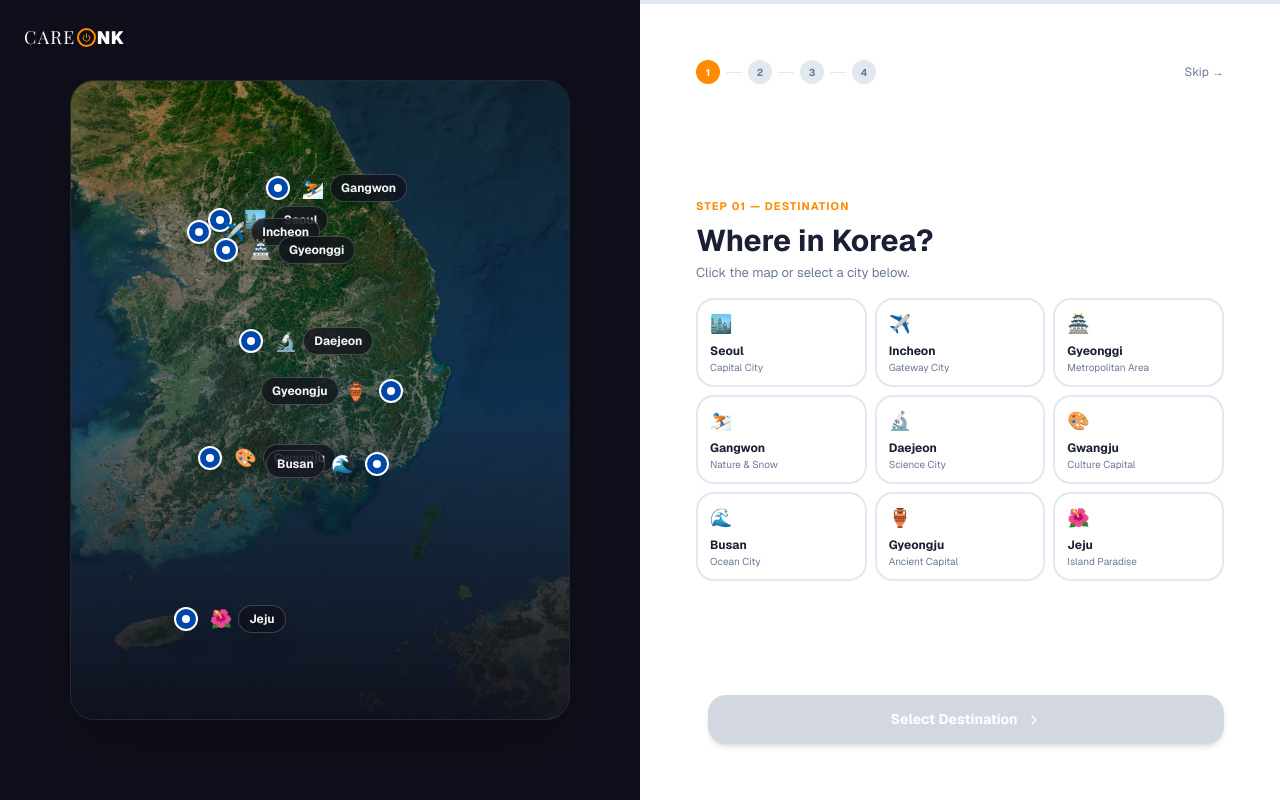
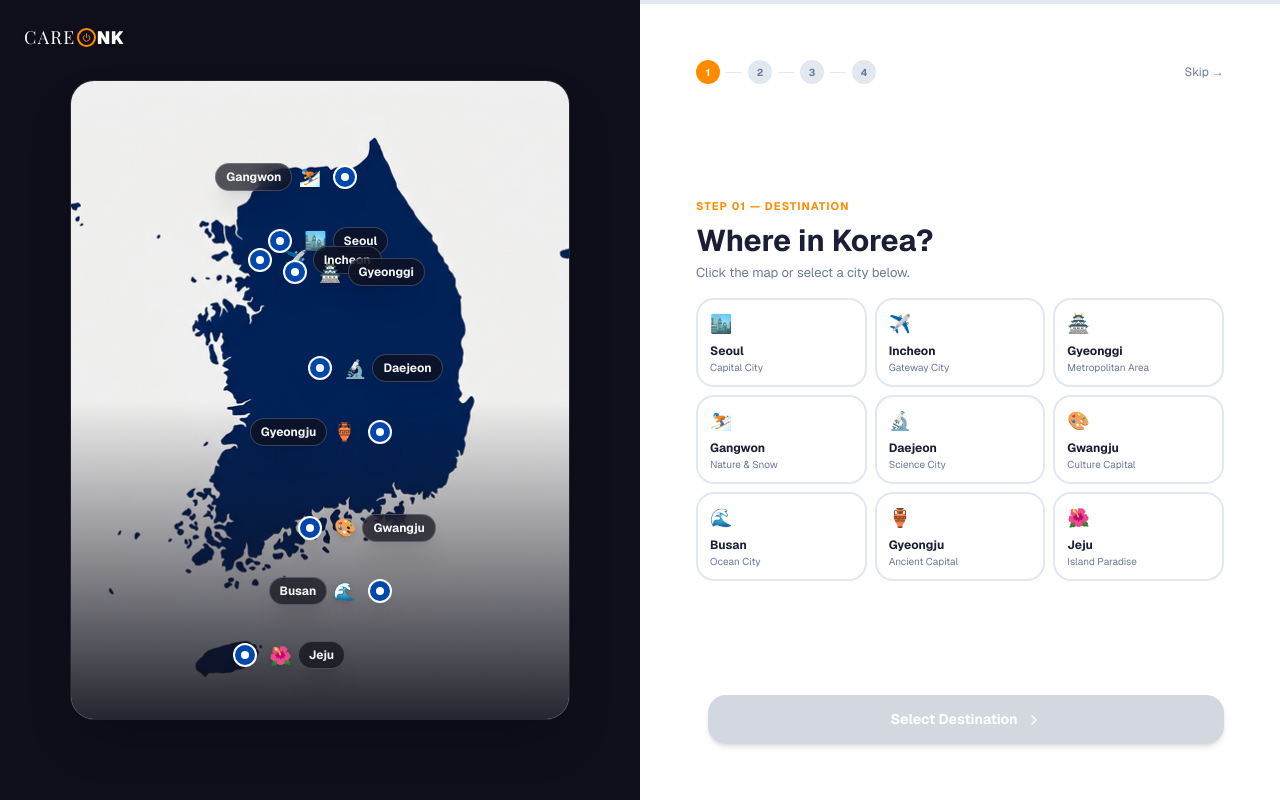
Before and after one commit to hanseo8/careonk, a Next.js app: page /get-started in a window 1280 px wide. Built offline with nearby package versions, Linux system fonts and the light colour scheme.

Commit message:
feat: replace satellite map with illustration map and hardcode interactive markers

```diff
--- a/components/onboarding/onboarding-flow.tsx
+++ b/components/onboarding/onboarding-flow.tsx
@@ -9,45 +9,21 @@ import {
 } from "lucide-react"
 
 // ─── Geographic coords → Image Percentages ─────────────────────────────────────
-// Base satellite image bounding box (ArcGIS Export)
-// bbox: [125.0, 33.0, 131.0, 39.0] (lon_min, lat_min, lon_max, lat_max)
-const geoToPercent = (lon: number, lat: number) => {
-    // 1. Web Mercator Projection for Y-axis (lat to y)
-    const latToY = (latitude: number) => Math.log(Math.tan((Math.PI / 4) + (latitude * Math.PI / 180) / 2));
-
-    const lonMin = 125.0; // West Sea (Yellow Sea)
-    const lonMax = 131.5; // East Sea (Sea of Japan) including Ulleungdo
-    const latMin = 32.5; // South Sea (Below Jeju)
-    const latMax = 39.0; // North (Just above Seoul/Gangwon)
-
-    const yMin = latToY(latMin);
-    const yMax = latToY(latMax);
-    const yTarget = latToY(lat);
-
-    // X is purely linear for longitude in Web Mercator
-    const x = ((lon - lonMin) / (lonMax - lonMin)) * 100;
-    // Y is inverted (0% is top, 100% is bottom)
-    const y = ((yMax - yTarget) / (yMax - yMin)) * 100;
-
-    // Additional manual calibration offsets can be tweaked here if the projection slightly differs
-    const xOffset = -0.5; // slight manual tune left
-    const yOffset = -1.0; // slight manual tune up
-
-    return { x: x + xOffset, y: y + yOffset };
-};
+// The geoToPercent formula has been removed to allow direct visual hardcoding
+// of the map markers on the newly generated illustration map.
 
 // ─── Cities ──────────────────────────────────────────────────────────────────
-// Returns to exact geographic coordinates without the dispersed scatter effect
+// Fixed static coordinates explicitly matching the custom illustration map
 const regions = [
-    { id: "seoul", name: "Seoul", sub: "Capital City", emoji: "🏙️", available: 24, theme: "Medical, Shopping, Culture", ...geoToPercent(126.98, 37.57) },
-    { id: "incheon", name: "Incheon", sub: "Gateway City", emoji: "✈️", available: 8, theme: "Airport, K-Pop, Chinatown", ...geoToPercent(126.70, 37.45) },
-    { id: "gyeonggi", name: "Gyeonggi", sub: "Metropolitan Area", emoji: "🏯", available: 12, theme: "Suwon, Nami Island, DMZ", ...geoToPercent(127.05, 37.27) },
-    { id: "gangwon", name: "Gangwon", sub: "Nature & Snow", emoji: "⛷️", available: 6, theme: "Ski Resorts, East Sea, Mountains", ...geoToPercent(127.73, 37.88) },
-    { id: "daejeon", name: "Daejeon", sub: "Science City", emoji: "🔬", available: 7, theme: "EXPO Science Park, Gyeryongsan, Spa", ...geoToPercent(127.38, 36.35) },
-    { id: "gwangju", name: "Gwangju", sub: "Culture Capital", emoji: "🎨", available: 5, theme: "Art Biennale, Mudeungsan, Local Cuisine", ...geoToPercent(126.85, 35.16) },
-    { id: "busan", name: "Busan", sub: "Ocean City", emoji: "🌊", available: 15, theme: "Haeundae Beach, Seafood, Night Market", ...geoToPercent(129.03, 35.10) },
-    { id: "gyeongju", name: "Gyeongju", sub: "Ancient Capital", emoji: "🏺", available: 8, theme: "Bulguksa, Cheomseongdae, Royal Tombs", ...geoToPercent(129.21, 35.84) },
-    { id: "jeju", name: "Jeju", sub: "Island Paradise", emoji: "🌺", available: 10, theme: "Beaches, Hallasan, Canola Flower Fields", ...geoToPercent(126.53, 33.49) },
+    { id: "seoul", name: "Seoul", sub: "Capital City", emoji: "🏙️", available: 24, theme: "Medical, Shopping, Culture", x: 42, y: 25 },
+    { id: "incheon", name: "Incheon", sub: "Gateway City", emoji: "✈️", available: 8, theme: "Airport, K-Pop, Chinatown", x: 38, y: 28 },
+    { id: "gyeonggi", name: "Gyeonggi", sub: "Metropolitan Area", emoji: "🏯", available: 12, theme: "Suwon, Nami Island, DMZ", x: 45, y: 30 },
+    { id: "gangwon", name: "Gangwon", sub: "Nature & Snow", emoji: "⛷️", available: 6, theme: "Ski Resorts, East Sea, Mountains", x: 55, y: 15 },
+    { id: "daejeon", name: "Daejeon", sub: "Science City", emoji: "🔬", available: 7, theme: "EXPO Science Park, Gyeryongsan, Spa", x: 50, y: 45 },
+    { id: "gwangju", name: "Gwangju", sub: "Culture Capital", emoji: "🎨", available: 5, theme: "Art Biennale, Mudeungsan, Local Cuisine", x: 48, y: 70 },
+    { id: "busan", name: "Busan", sub: "Ocean City", emoji: "🌊", available: 15, theme: "Haeundae Beach, Seafood, Night Market", x: 62, y: 80 },
+    { id: "gyeongju", name: "Gyeongju", sub: "Ancient Capital", emoji: "🏺", available: 8, theme: "Bulguksa, Cheomseongdae, Royal Tombs", x: 62, y: 55 },
+    { id: "jeju", name: "Jeju", sub: "Island Paradise", emoji: "🌺", available: 10, theme: "Beaches, Hallasan, Canola Flower Fields", x: 35, y: 90 },
 ]
 
 const themes = [
@@ -86,9 +62,9 @@ function KoreaMapReal({
 }) {
     return (
         <div className="relative w-full h-[80vh] min-h-[500px] overflow-hidden rounded-3xl shadow-2xl border border-white/10 mx-auto max-w-[500px]" aria-label="Interactive map of South Korea">
-            {/* Satellite Background */}
-            <Image src="/images/korea-map-hq.jpg" alt="Korea Satellite Map High Resolution" fill className="object-cover" priority />
-            <div className="absolute inset-0 bg-gradient-to-t from-[#0F0F1B]/90 via-[#0047AB]/20 to-transparent pointer-events-none" />
+            {/* Custom Illustration Background */}
+            <Image src="/images/korea-map-illustration.png" alt="Korea Illustration Map" fill className="object-cover" priority />
+            <div className="absolute inset-0 bg-gradient-to-t from-[#0F0F1B]/90 via-transparent to-transparent pointer-events-none" />
 
             {/* ── City Markers ── */}
             {regions.map((r) => {
```
Also changed, not shown: public/images/korea-map-illustration.png (added).
